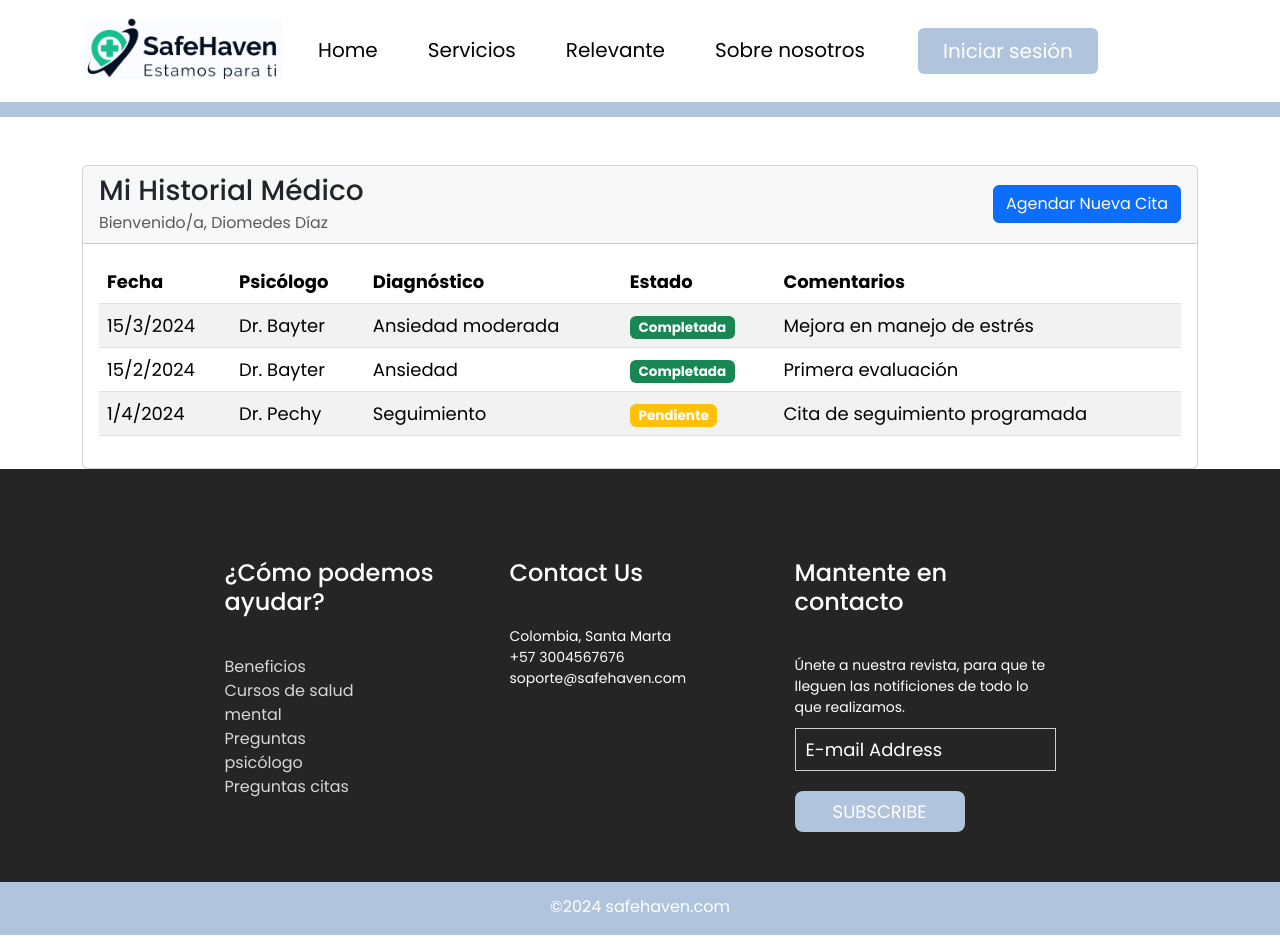
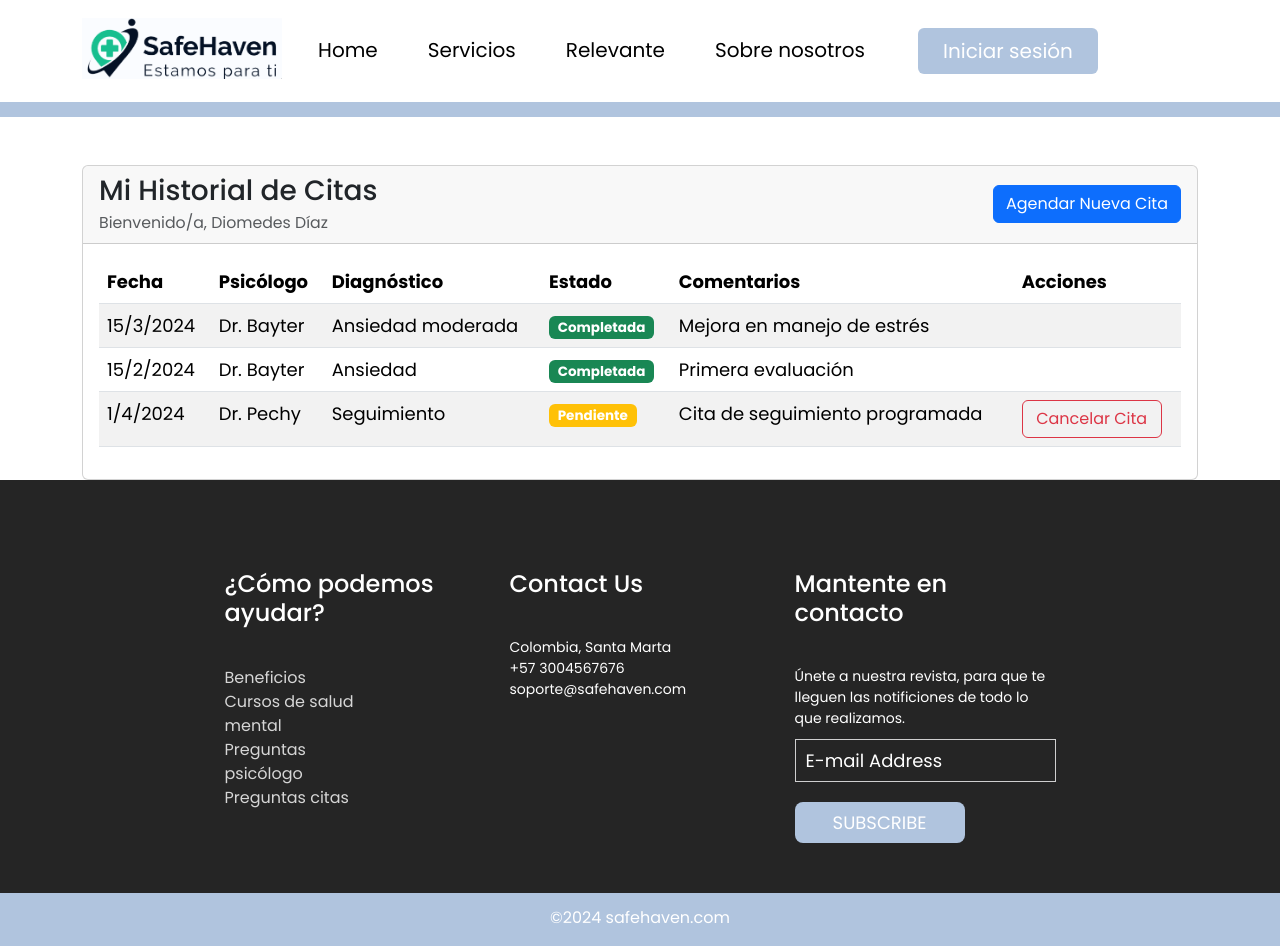
Before and after one commit to Mauripolo17/safeHavenFronted, a React (Vite) app: page /historial in a window 1280 px wide. Built offline with nearby package versions, Linux system fonts and the light colour scheme.

Commit message:
feat: cancelar cita

```diff
--- a/src/components/patienthistorypage.tsx
+++ b/src/components/patienthistorypage.tsx
@@ -1,5 +1,5 @@
-import React from 'react';
-import { Container, Card, Table, Badge, Button } from 'react-bootstrap';
+import React, { useState } from 'react';
+import { Container, Card, Table, Badge, Button, Modal } from 'react-bootstrap';
 
 interface HistorialRecord {
   id: number;
@@ -16,12 +16,9 @@ interface UserInfo {
 }
 
 const PersonalHistoryPage: React.FC = () => {
-  const userInfo: UserInfo = {
-    nombre: "Diomedes Díaz",
-    edad: 28
-  };
-
-  const personalHistory: HistorialRecord[] = [
+  const [showConfirmModal, setShowConfirmModal] = useState(false);
+  const [selectedAppointment, setSelectedAppointment] = useState<number | null>(null);
+  const [personalHistory, setPersonalHistory] = useState<HistorialRecord[]>([
     {
       id: 1,
       fecha: "2024-03-15",
@@ -46,7 +43,12 @@ const PersonalHistoryPage: React.FC = () => {
       estado: "Pendiente",
       comentarios: "Cita de seguimiento programada"
     }
-  ];
+  ]);
+
+  const userInfo: UserInfo = {
+    nombre: "Diomedes Díaz",
+    edad: 28
+  };
 
   const getBadgeVariant = (estado: string) => {
     switch (estado) {
@@ -61,12 +63,31 @@ const PersonalHistoryPage: React.FC = () => {
     }
   };
 
+  const handleCancelClick = (appointmentId: number) => {
+    setSelectedAppointment(appointmentId);
+    setShowConfirmModal(true);
+  };
+
+  const handleConfirmCancel = () => {
+    if (selectedAppointment) {
+      setPersonalHistory(prevHistory =>
+        prevHistory.map(appointment =>
+          appointment.id === selectedAppointment
+            ? { ...appointment, estado: 'Cancelada' }
+            : appointment
+        )
+      );
+    }
+    setShowConfirmModal(false);
+    setSelectedAppointment(null);
+  };
+
   return (
     <Container className="mt-5">
       <Card>
         <Card.Header className="d-flex justify-content-between align-items-center">
           <div>
-            <h3 className="mb-0">Mi Historial Médico</h3>
+            <h3 className="mb-0">Mi Historial de Citas</h3>
             <small className="text-muted">Bienvenido/a, {userInfo.nombre}</small>
           </div>
           <Button variant="primary" href="/agendar-cita">
@@ -83,6 +104,7 @@ const PersonalHistoryPage: React.FC = () => {
                   <th>Diagnóstico</th>
                   <th>Estado</th>
                   <th>Comentarios</th>
+                  <th>Acciones</th>
                 </tr>
               </thead>
               <tbody>
@@ -97,6 +119,18 @@ const PersonalHistoryPage: React.FC = () => {
                       </Badge>
                     </td>
                     <td>{record.comentarios}</td>
+                    <td>
+                      {record.estado === 'Pendiente' && (
+                        <Button
+                          style={{ width: '140px' }}
+                          variant="outline-danger"
+                          size="md"
+                          onClick={() => handleCancelClick(record.id)}
+                        >
+                          Cancelar Cita
+                        </Button>
+                      )}
+                    </td>
                   </tr>
                 ))}
               </tbody>
@@ -112,6 +146,23 @@ const PersonalHistoryPage: React.FC = () => {
           )}
         </Card.Body>
       </Card>
+
+      <Modal show={showConfirmModal} onHide={() => setShowConfirmModal(false)}>
+        <Modal.Header closeButton>
+          <Modal.Title>Confirmar Cancelación</Modal.Title>
+        </Modal.Header>
+        <Modal.Body>
+          ¿Estás seguro que deseas cancelar esta cita? Esta acción no se puede deshacer.
+        </Modal.Body>
+        <Modal.Footer>
+          <Button variant="secondary" onClick={() => setShowConfirmModal(false)}>
+            Volver
+          </Button>
+          <Button variant="danger" onClick={handleConfirmCancel}>
+            Sí, Cancelar Cita
+          </Button>
+        </Modal.Footer>
+      </Modal>
     </Container>
   );
 };
```
